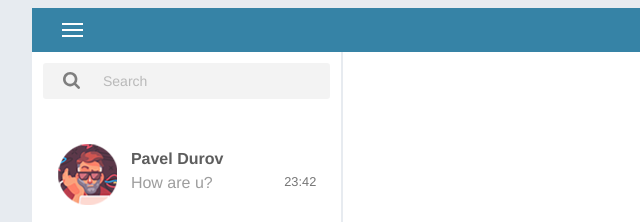
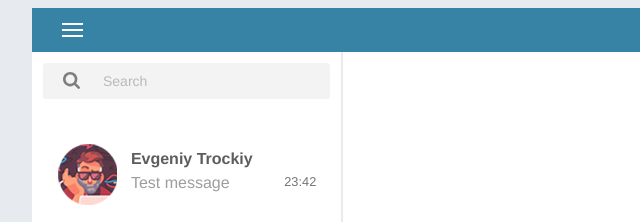
Before and after one commit to socket-dwayne/socket-app, a plain HTML site: page index.html in a window 1280 px wide. Shown: the top 222 px of the page, 113-753 px from the left. Drawn offline with Linux system fonts and the light colour scheme.

Commit message:
mini update

```diff
--- a/index.html
+++ b/index.html
@@ -29,8 +29,8 @@
 		</div>
 		<div class="contact-box">
 		    <img class="avatar" src="assets/avtar1.png"/>
-			        <div class="name"><b>Pavel Durov</b></div>
-			        <div class="last-msg"><label>How are u?</label></div>
+			        <div class="name"><b>Evgeniy Trockiy</b></div>
+			        <div class="last-msg"><label>Test message</label></div>
                     <div class="msg-time"><label>23:42<label></div>
 		</div>
 		<div class="contact-box">
```
